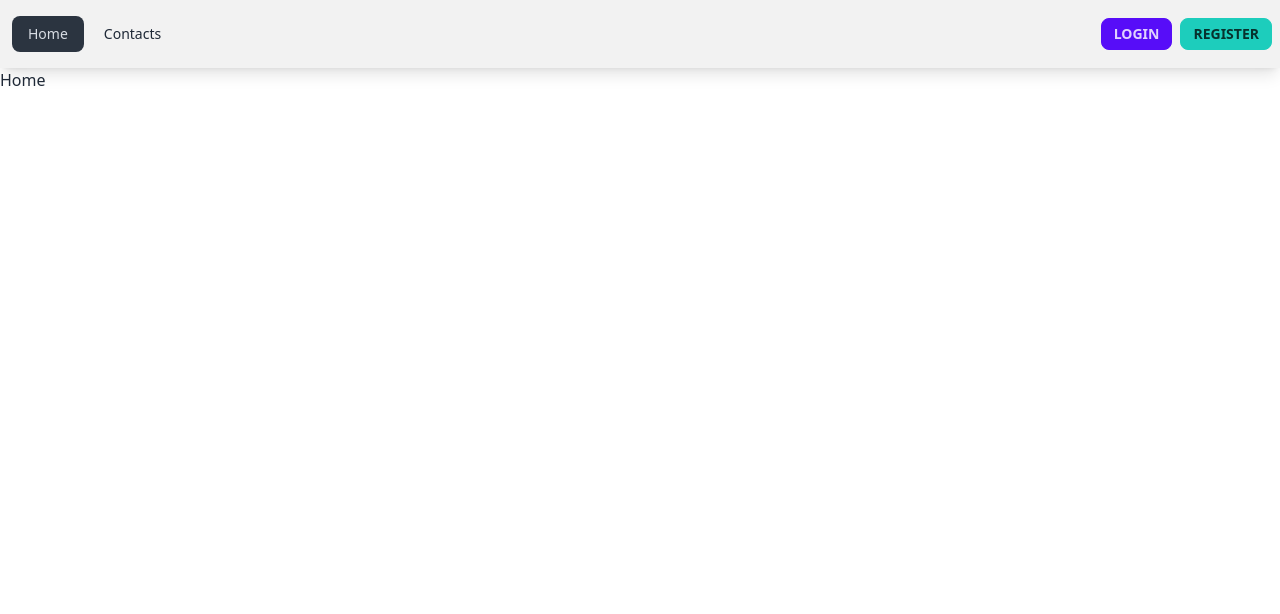
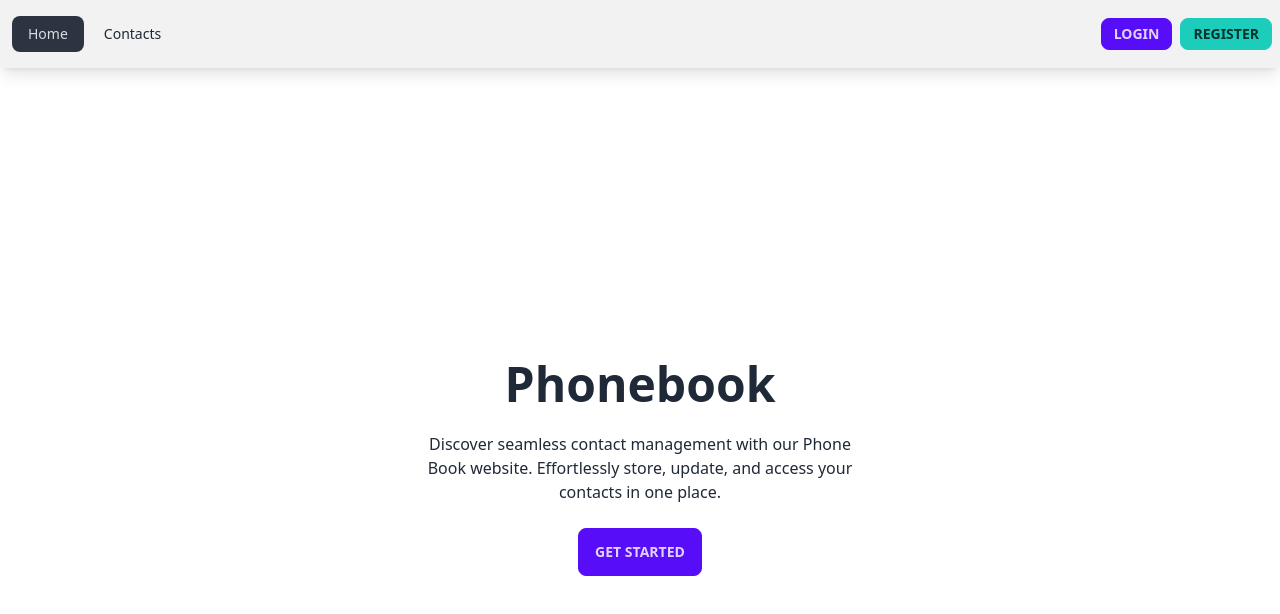
Before and after one commit to SalOne22/goit-react-hw-08-phonebook, a React (Vite) app: page / in a window 1280 px wide. Shown: the top 614 px of the page. Built offline with nearby package versions, Linux system fonts and the light colour scheme.

Commit message:
Updated Home page

```diff
--- a/src/pages/Home.jsx
+++ b/src/pages/Home.jsx
@@ -1,5 +1,22 @@
+import { NavLink } from 'react-router-dom';
+
 const Home = () => {
-  return <div>Home</div>;
+  return (
+    <div className="hero min-h-screen">
+      <div className="hero-content text-center">
+        <div className="max-w-md">
+          <h1 className="text-5xl font-bold">Phonebook</h1>
+          <p className="py-6">
+            Discover seamless contact management with our Phone Book website.
+            Effortlessly store, update, and access your contacts in one place.
+          </p>
+          <NavLink to={'/login'} className="btn btn-primary">
+            Get Started
+          </NavLink>
+        </div>
+      </div>
+    </div>
+  );
 };
 
 export default Home;
```
